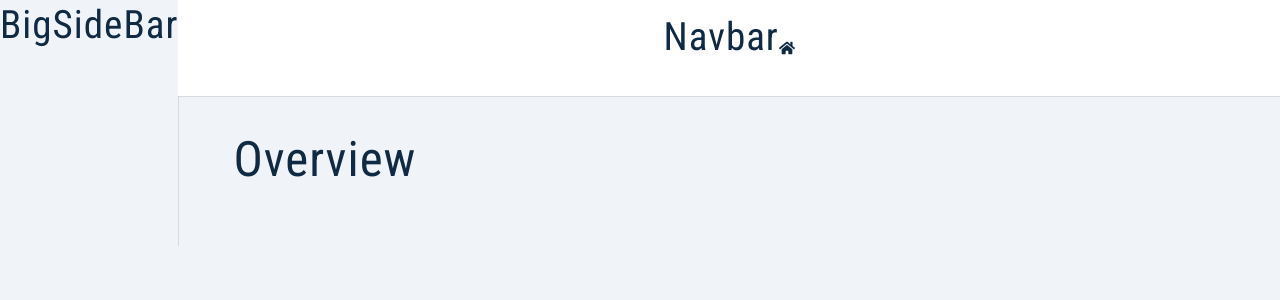
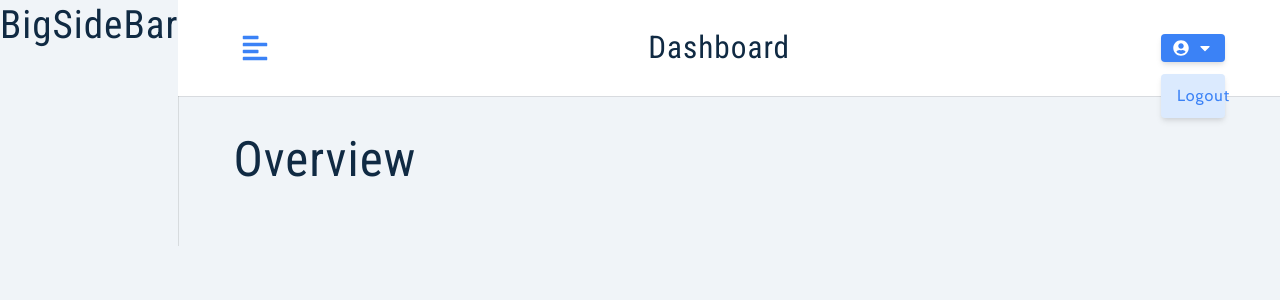
Before and after one commit to Mark-Halstead/Food-App-Final-Project, a React (Vite) app in the folder client/: page /dashboard in a window 1280 px wide. Shown: the top 300 px of the page. Built offline with nearby package versions, Linux system fonts and the light colour scheme.

Commit message:
added logout button

```diff
--- a/client/src/components/NavbarD/index.jsx
+++ b/client/src/components/NavbarD/index.jsx
@@ -1,13 +1,45 @@
 import Wrapper from "../../assets/wrappers/Navbar"
-import {FaHome} from 'react-icons/fa'
+import { FaAlignLeft, FaUserCircle, FaCaretDown } from 'react-icons/fa';
+import { useState } from 'react';
 
 const NavbarD = () => {
     return (
-        <Wrapper>
-            <h2>Navbar</h2>
-            <FaHome/>
-        </Wrapper>
-    )
-}
+      <Wrapper>
+        <div className='nav-center'>
+          <button
+            type='button'
+            className='toggle-btn'
+            onClick={() => console.log('toggle sidebar')}
+          >
+            <FaAlignLeft />
+          </button>
+          <div>
+            <h3 className='logo-text'>dashboard</h3>
+          </div>
+          <div className='btn-container'>
+            <button
+              type='button'
+              className='btn'
+              onClick={() => console.log('toggle logout dropdown')}
+            >
+              <FaUserCircle />
+              <FaCaretDown />
+            </button>
+            <div className='dropdown show-dropdown'>
+              <button
+                type='button'
+                className='dropdown-btn'
+                onClick={() => {
+                  console.log('logout user');
+                }}
+              >
+                logout
+              </button>
+            </div>
+          </div>
+        </div>
+      </Wrapper>
+    );
+  };
 
-export default NavbarD
+  export default NavbarD;
```
